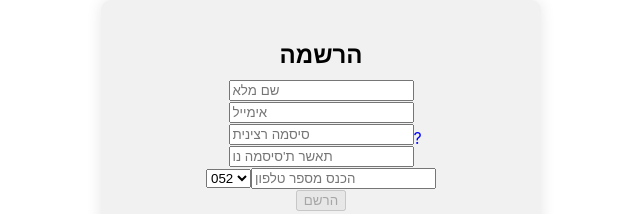
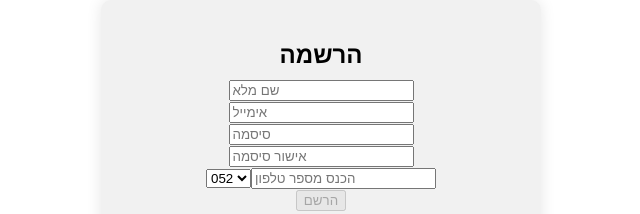
Before and after one commit to uriel123bm/newAiuaPhotographer, a React (Create React App) app: page /register in a window 1280 px wide. Shown: the top 214 px of the page, without its empty margins (319-959 px from the left). Built offline with nearby package versions, Linux system fonts and the light colour scheme.

Commit message:
"I have updated the registration page and its input fields."

```diff
--- a/src/components/Register.js
+++ b/src/components/Register.js
@@ -1,6 +1,5 @@
 import React, { useState, useEffect } from 'react';
 import '../styles/Register.css';
-
 
 const Register = ({ closeModal }) => {
     const [fullName, setFullName] = useState('');
@@ -17,11 +16,11 @@ const Register = ({ closeModal }) => {
     }, [fullName, email, password, confirmPassword, phoneNumber]);
 
     const validateForm = () => {
-        const fullNameValid = fullName.trim() !== '';
-        const emailValid = email.includes('@');
-        const passwordValid = password.length >= 8 && /[A-Za-z]/.test(password);
+        const fullNameValid = /^[A-Za-zא-ת\s]+$/.test(fullName); // שם יכול להכיל אותיות באנגלית, עברית ורווחים
+        const emailValid = /^[^\s@]+@[^\s@]+\.[^\s@]+$/.test(email); // אימייל תקין
+        const passwordValid = /^[A-Z][A-Za-z0-9]{5,9}$/.test(password); // סיסמה מתחילה באות גדולה, מכילה לפחות ספרה אחת, ואורכה בין 6 ל-10 תווים
         const passwordsMatch = password === confirmPassword;
-        const phoneValid = /^[0-9]{7}$/.test(phoneNumber); // בדיוק 7 ספרות
+        const phoneValid = /^[0-9]{7}$/.test(phoneNumber); // בדיוק 7 ספרות לטלפון
         setIsFormValid(fullNameValid && emailValid && passwordValid && passwordsMatch && phoneValid);
     };
 
@@ -72,32 +71,45 @@ const Register = ({ closeModal }) => {
             <h2>הרשמה</h2>
             <form onSubmit={handleSubmit}>
                 <div>
-                    <input placeholder={"שם מלא"} type="text" value={fullName} onChange={handleFullNameChange} />
+                    <input
+                        placeholder={"שם מלא"}
+                        type="text"
+                        value={fullName}
+                        onChange={handleFullNameChange}
+                        title="השם יכול להכיל אותיות באנגלית, עברית ורווחים בלבד." // Tooltip
+                    />
                 </div>
                 <div>
-                    <input placeholder={"אימייל"} type="email" value={email} onChange={handleEmailChange} />
+                    <input
+                        placeholder={"אימייל"}
+                        type="email"
+                        value={email}
+                        onChange={handleEmailChange}
+                        title="הכנס אימייל תקין (למשל, example@example.com)." // Tooltip
+                    />
                 </div>
                 <div style={{ position: 'relative' }}>
                     <input
-                        placeholder={"סיסמה רצינית"}
+                        placeholder={"סיסמה"}
                         type="password"
                         value={password}
                         onChange={handlePasswordChange}
+                        title="הסיסמה צריכה להתחיל באות גדולה, להכיל לפחות ספרה אחת, ואורכה בין 6 ל-10 תווים." // Tooltip
                     />
-                    <span className={"style-register"}
-
-                        title="הסיסמה צריכה להכיל לפחות 8 תווים ולכלול אותיות באנגלית (A-Z)"
-                    >
-                        ?
-                    </span>
                 </div>
                 <div>
-                    <input placeholder={"תאשר ת'סיסמה נו"} type="password" value={confirmPassword} onChange={handleConfirmPasswordChange} />
+                    <input
+                        placeholder={"אישור סיסמה"}
+                        type="password"
+                        value={confirmPassword}
+                        onChange={handleConfirmPasswordChange}
+                        title="וודא שהסיסמה תואמת לזו שהכנסת קודם." // Tooltip
+                    />
                 </div>
 
                 {/* קידומת ומספר טלפון */}
                 <div>
-                    <select value={phonePrefix} onChange={handlePhonePrefixChange}>
+                    <select value={phonePrefix} onChange={handlePhonePrefixChange} title="בחר את הקידומת שלך (050-058).">
                         <option value="050">050</option>
                         <option value="052">052</option>
                         <option value="053">053</option>
@@ -110,6 +122,7 @@ const Register = ({ closeModal }) => {
                         type="text"
                         value={phoneNumber}
                         onChange={handlePhoneNumberChange}
+                        title="הכנס מספר טלפון בן 7 ספרות, ללא רווחים או תווים נוספים." // Tooltip
                         required
                     />
                 </div>
```
Also changed, not shown: src/styles/Register.css (line endings or trailing spaces).
